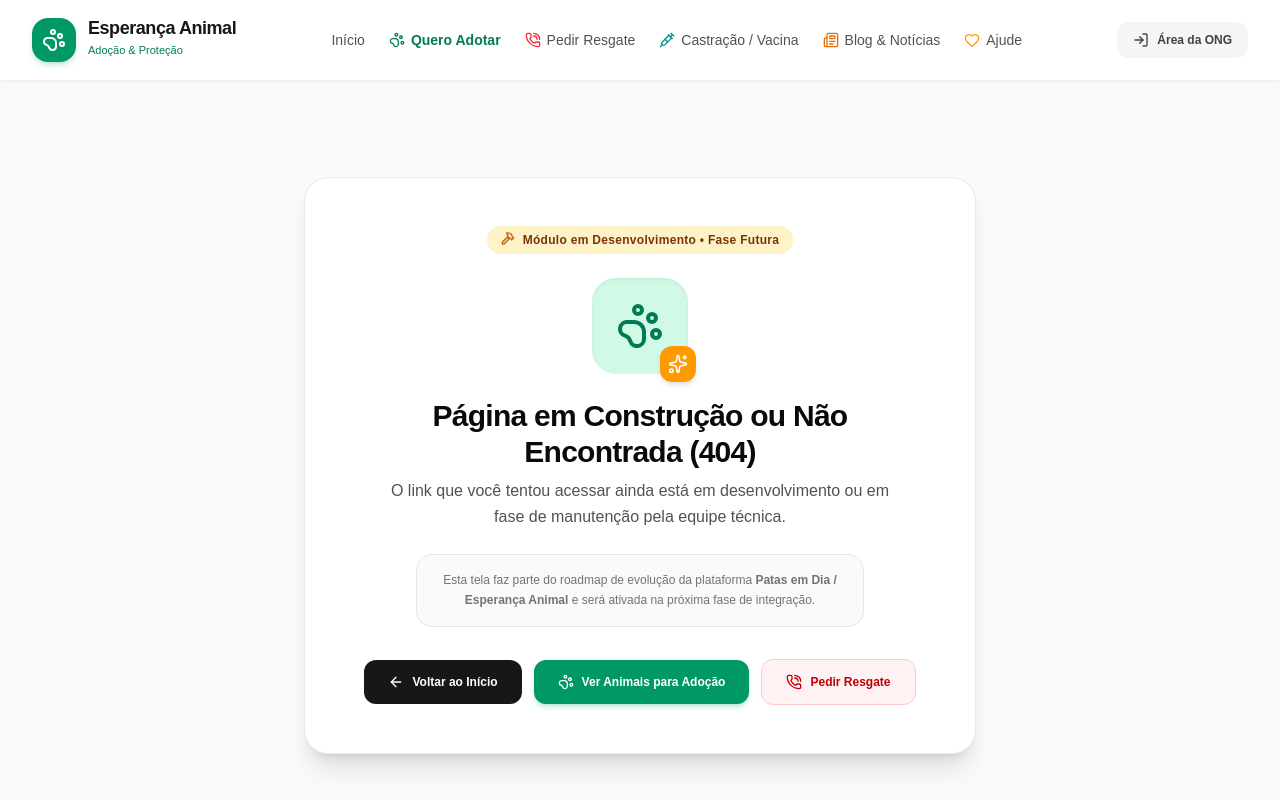
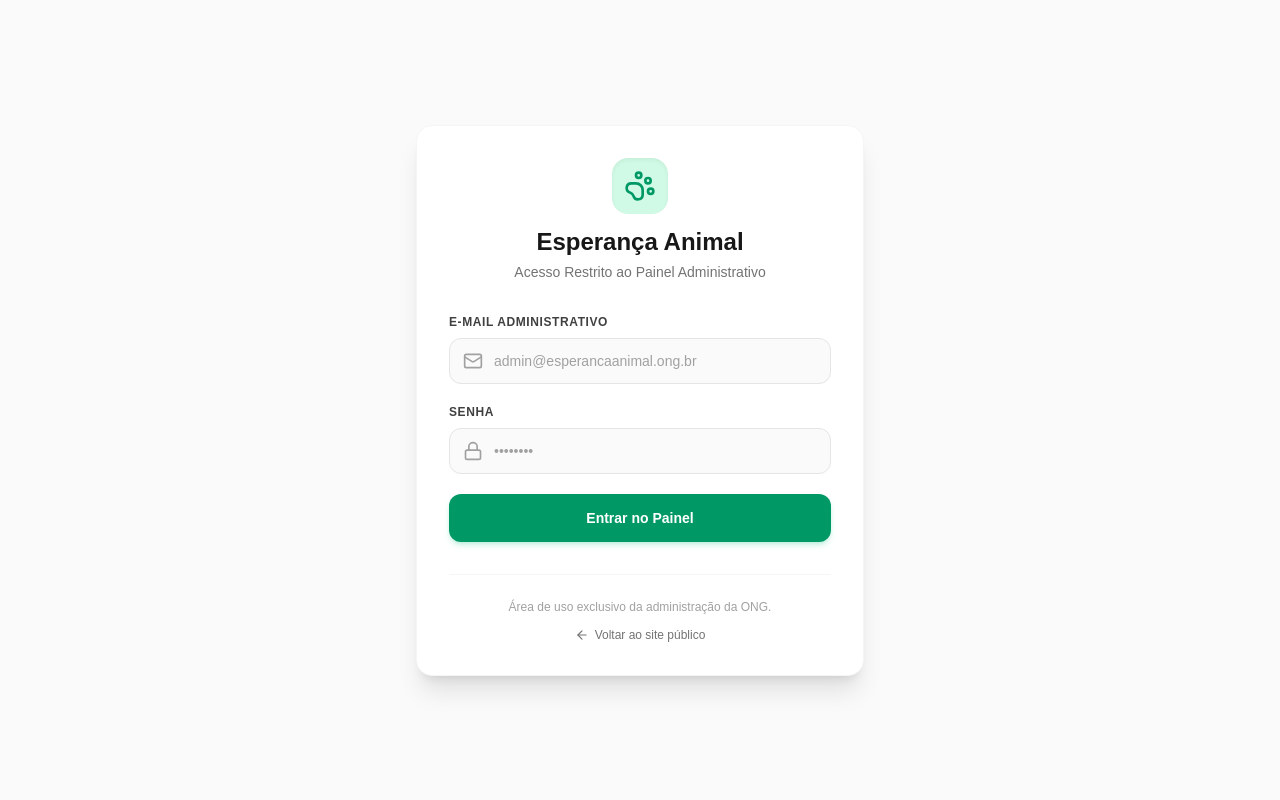
Before and after one commit to jnszin/esperanca_animal, a Next.js app: page /admin in a window 1280 px wide. Before the commit this address had no page. Shown: the top 800 px of the page. Built offline with nearby package versions, Linux system fonts and the light colour scheme; no server answers.

Commit message:
feat(auth): remove Area da ONG publica e cria rota dedicada /admin

```diff
--- a/src/actions/auth.ts
+++ b/src/actions/auth.ts
@@ -61,5 +61,5 @@ export async function loginAction(data: LoginInput): Promise<LoginActionResult>
 }
 
 export async function logoutAction() {
-  await signOut({ redirectTo: "/login" });
+  await signOut({ redirectTo: "/admin" });
 }
--- /dev/null
+++ b/src/app/admin/page.tsx
@@ -0,0 +1,38 @@
+import type { Metadata } from "next";
+import { redirect } from "next/navigation";
+import { auth } from "@/auth";
+import { AdminLoginForm } from "@/components/admin-login-form";
+
+export const metadata: Metadata = {
+  title: "Acesso Administrativo | Esperança Animal",
+  description: "Entrada restrita da administração da ONG Esperança Animal.",
+  robots: {
+    index: false,
+    follow: false,
+  },
+};
+
+export const dynamic = "force-dynamic";
+
+interface AdminPageProps {
+  searchParams: Promise<{ callbackUrl?: string }>;
+}
+
+/** Rota dedicada /admin para autenticação e acesso ao painel administrativo (/dashboard). */
+export default async function AdminPage({ searchParams }: AdminPageProps) {
+  const session = await auth();
+  const resolvedParams = await searchParams;
+  const rawCallback = resolvedParams?.callbackUrl;
+  const safeCallback =
+    rawCallback &&
+    rawCallback.startsWith("/dashboard") &&
+    !rawCallback.startsWith("//")
+      ? rawCallback
+      : "/dashboard";
+
+  if (session?.user) {
+    redirect(safeCallback);
+  }
+
+  return <AdminLoginForm callbackUrl={safeCallback} />;
+}
--- a/src/auth.config.ts
+++ b/src/auth.config.ts
@@ -3,8 +3,8 @@ import type { Role } from "@prisma/client";
 
 export const authConfig: NextAuthConfig = {
   pages: {
-    signIn: "/login",
-    error: "/login",
+    signIn: "/admin",
+    error: "/admin",
   },
   session: {
     strategy: "jwt",
--- a/src/app/login/page.tsx
+++ b/src/components/admin-login-form.tsx
@@ -2,15 +2,35 @@
 
 import { useState } from "react";
 import { useRouter } from "next/navigation";
+import Link from "next/link";
 import { loginAction } from "@/actions/auth";
-import { Lock, Mail, Loader2, PawPrint, AlertCircle } from "lucide-react";
+import {
+  Lock,
+  Mail,
+  Loader2,
+  PawPrint,
+  AlertCircle,
+  ArrowLeft,
+} from "lucide-react";
 
-export default function LoginPage() {
+interface AdminLoginFormProps {
+  callbackUrl?: string;
+}
+
+/** Formulário de autenticação exclusiva para o painel administrativo via /admin. */
+export function AdminLoginForm({
+  callbackUrl = "/dashboard",
+}: AdminLoginFormProps) {
   const router = useRouter();
   const [email, setEmail] = useState("");
   const [password, setPassword] = useState("");
   const [loading, setLoading] = useState(false);
   const [error, setError] = useState<string | null>(null);
+
+  const safeDestination =
+    callbackUrl.startsWith("/dashboard") && !callbackUrl.startsWith("//")
+      ? callbackUrl
+      : "/dashboard";
 
   async function handleSubmit(e: React.FormEvent<HTMLFormElement>) {
     e.preventDefault();
@@ -26,8 +46,7 @@ export default function LoginPage() {
         return;
       }
 
-      // Sucesso: redireciona para o painel administrativo
-      router.push("/dashboard");
+      router.push(safeDestination);
       router.refresh();
     } catch {
       setError("Ocorreu um erro ao tentar entrar. Tente novamente.");
@@ -42,13 +61,17 @@ export default function LoginPage() {
           <div className="w-14 h-14 bg-emerald-100 text-emerald-600 rounded-2xl flex items-center justify-center mb-3 shadow-inner">
             <PawPrint className="w-8 h-8" />
           </div>
-          <h1 className="text-2xl font-bold text-neutral-900">Esperança Animal</h1>
-          <p className="text-sm text-neutral-500 mt-1">Acesso Restrito ao Backoffice</p>
+          <h1 className="text-2xl font-bold text-neutral-900">
+            Esperança Animal
+          </h1>
+          <p className="text-sm text-neutral-500 mt-1">
+            Acesso Restrito ao Painel Administrativo
+          </p>
         </div>
 
         {error && (
           <div className="mb-6 p-4 rounded-xl bg-red-50 border border-red-200 text-red-700 text-sm flex items-start gap-3">
-            <AlertCircle className="w-5 h-5 flex-shrink-0 mt-0.5 text-red-600" />
+            <AlertCircle className="w-5 h-5 shrink-0 mt-0.5 text-red-600" />
             <span>{error}</span>
           </div>
         )}
@@ -59,7 +82,7 @@ export default function LoginPage() {
               htmlFor="email"
               className="block text-xs font-semibold uppercase tracking-wider text-neutral-700 mb-2"
             >
-              E-mail Institucional
+              E-mail Administrativo
             </label>
             <div className="relative">
               <Mail className="w-5 h-5 absolute left-3.5 top-1/2 -translate-y-1/2 text-neutral-400" />
@@ -69,7 +92,7 @@ export default function LoginPage() {
                 required
                 value={email}
                 onChange={(e) => setEmail(e.target.value)}
-                placeholder="voluntario@esperancaanimal.ong.br"
+                placeholder="admin@esperancaanimal.ong.br"
                 className="w-full pl-11 pr-4 py-3 bg-neutral-50 border border-neutral-200 rounded-xl text-neutral-900 placeholder:text-neutral-400 text-sm focus:outline-none focus:ring-2 focus:ring-emerald-500 focus:bg-white transition"
               />
             </div>
@@ -99,7 +122,7 @@ export default function LoginPage() {
           <button
             type="submit"
             disabled={loading}
-            className="w-full py-3.5 px-4 bg-emerald-600 hover:bg-emerald-700 active:scale-[0.99] text-white font-semibold rounded-xl shadow-md shadow-emerald-500/20 text-sm flex items-center justify-center gap-2 transition disabled:opacity-60 disabled:cursor-not-allowed"
+            className="w-full py-3.5 px-4 bg-emerald-600 hover:bg-emerald-700 active:scale-[0.99] text-white font-semibold rounded-xl shadow-md shadow-emerald-500/20 text-sm flex items-center justify-center gap-2 transition disabled:opacity-60 disabled:cursor-not-allowed cursor-pointer"
           >
             {loading ? (
               <>
@@ -107,15 +130,22 @@ export default function LoginPage() {
                 <span>Autenticando...</span>
               </>
             ) : (
-              <span>Entrar no Sistema</span>
+              <span>Entrar no Painel</span>
             )}
           </button>
         </form>
 
-        <div className="mt-8 pt-6 border-t border-neutral-100 text-center">
+        <div className="mt-8 pt-6 border-t border-neutral-100 flex flex-col items-center gap-3 text-center">
           <p className="text-xs text-neutral-400">
-            Acesso auditado e protegido com criptografia de ponta a ponta.
+            Área de uso exclusivo da administração da ONG.
           </p>
+          <Link
+            href="/"
+            className="inline-flex items-center gap-1.5 text-xs font-medium text-neutral-500 hover:text-neutral-800 transition"
+          >
+            <ArrowLeft className="w-3.5 h-3.5" />
+            <span>Voltar ao site público</span>
+          </Link>
         </div>
       </div>
     </div>
--- a/src/components/mobile-nav.tsx
+++ b/src/components/mobile-nav.tsx
@@ -12,7 +12,6 @@ import {
   Heart,
   Newspaper,
   Syringe,
-  LogIn,
 } from "lucide-react";
 
 const navItems = [
@@ -81,17 +80,6 @@ export function MobileNav() {
                 </Link>
               );
             })}
-
-            <div className="pt-2 mt-2 border-t border-neutral-100">
-              <Link
-                href="/login"
-                onClick={() => setOpen(false)}
-                className="flex items-center justify-center gap-2 w-full px-4 py-3 rounded-xl bg-neutral-900 hover:bg-neutral-800 text-white text-sm font-bold transition"
-              >
-                <LogIn className="w-4 h-4" />
-                <span>Área da ONG</span>
-              </Link>
-            </div>
           </nav>
         </div>
       )}
--- a/src/components/public-footer.tsx
+++ b/src/components/public-footer.tsx
@@ -47,11 +47,6 @@ export function PublicFooter() {
               <li>
                 <Link href="/noticias" className="hover:text-emerald-400 transition">
                   Blog & Projetos da ONG
-                </Link>
-              </li>
-              <li>
-                <Link href="/login" className="hover:text-emerald-400 transition">
-                  Painel Administrativo
                 </Link>
               </li>
             </ul>
--- a/src/components/public-header.tsx
+++ b/src/components/public-header.tsx
@@ -3,7 +3,6 @@ import {
   PawPrint,
   Heart,
   PhoneCall,
-  LogIn,
   Newspaper,
   Syringe,
 } from "lucide-react";
@@ -73,17 +72,8 @@ export function PublicHeader() {
           </Link>
         </nav>
 
-        {/* Acesso Admin & Menu Mobile */}
-        <div className="flex items-center gap-2 sm:gap-3 shrink-0">
-          <Link
-            href="/login"
-            className="hidden sm:inline-flex items-center gap-2 px-4 py-2.5 rounded-xl text-xs font-semibold text-neutral-700 hover:text-neutral-900 bg-neutral-100 hover:bg-neutral-200/80 transition whitespace-nowrap"
-          >
-            <LogIn className="w-4 h-4" />
-            <span>Área da ONG</span>
-          </Link>
-          <MobileNav />
-        </div>
+        {/* Menu Mobile */}
+        <MobileNav />
       </div>
     </header>
   );
--- a/src/middleware.ts
+++ b/src/middleware.ts
@@ -8,7 +8,8 @@ export default auth((req) => {
   const { nextUrl } = req;
   const isDashboardRoute = nextUrl.pathname.startsWith("/dashboard");
   const isWebhookRoute = nextUrl.pathname.startsWith("/api/webhooks");
-  const isAuthRoute = nextUrl.pathname.startsWith("/login");
+  const isAdminRoute =
+    nextUrl.pathname === "/admin" || nextUrl.pathname.startsWith("/admin/");
 
   // ========================================================
   // 1. BLINDAGEM DE WEBHOOKS (EDGE RUNTIME)
@@ -42,9 +43,9 @@ export default auth((req) => {
 
   if (isDashboardRoute) {
     if (!isLoggedIn) {
-      const loginUrl = new URL("/login", nextUrl.origin);
-      loginUrl.searchParams.set("callbackUrl", nextUrl.pathname);
-      return NextResponse.redirect(loginUrl);
+      const adminLoginUrl = new URL("/admin", nextUrl.origin);
+      adminLoginUrl.searchParams.set("callbackUrl", nextUrl.pathname);
+      return NextResponse.redirect(adminLoginUrl);
     }
 
     // Rotas restritas exclusivamente para ADMIN
@@ -60,9 +61,16 @@ export default auth((req) => {
     return NextResponse.next();
   }
 
-  // 3. Usuário já logado tentando acessar /login -> redireciona para /dashboard
-  if (isAuthRoute && isLoggedIn) {
-    return NextResponse.redirect(new URL("/dashboard", nextUrl.origin));
+  // 3. Acesso à rota dedicada /admin:
+  // Se já estiver logado, redireciona para /dashboard; subrotas de /admin sem sessão retornam para /admin
+  if (isAdminRoute) {
+    if (isLoggedIn) {
+      return NextResponse.redirect(new URL("/dashboard", nextUrl.origin));
+    }
+    if (nextUrl.pathname.startsWith("/admin/")) {
+      return NextResponse.redirect(new URL("/admin", nextUrl.origin));
+    }
+    return NextResponse.next();
   }
 
   return NextResponse.next();
@@ -72,6 +80,7 @@ export const config = {
   matcher: [
     "/dashboard/:path*",
     "/api/webhooks/:path*",
-    "/login",
+    "/admin",
+    "/admin/:path*",
   ],
 };
```
